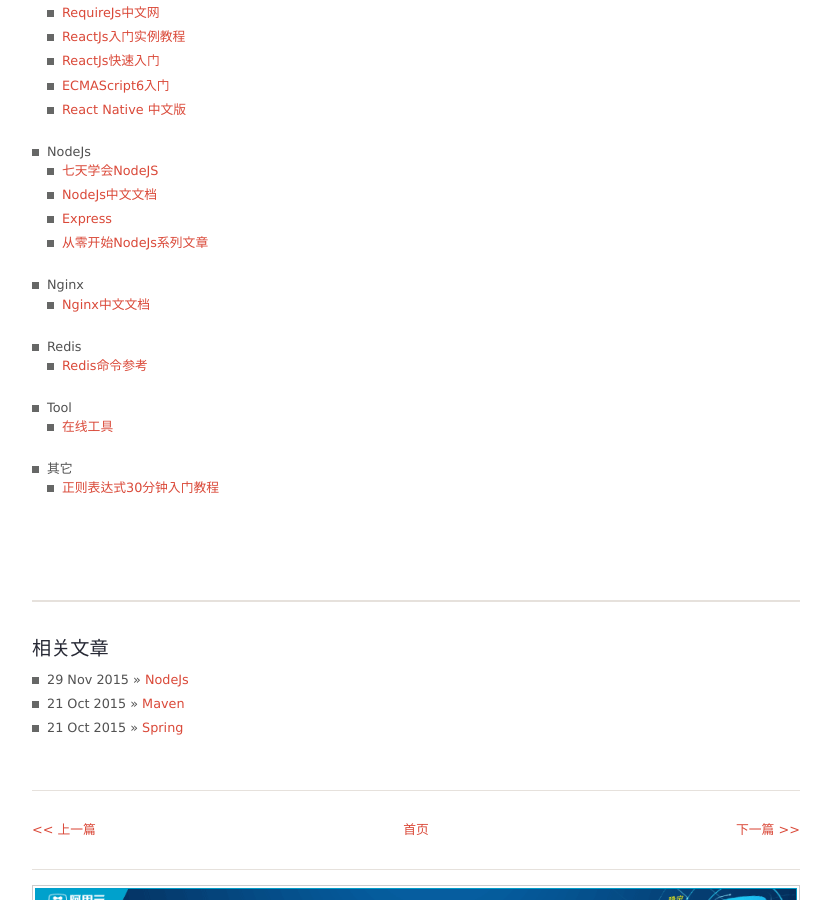
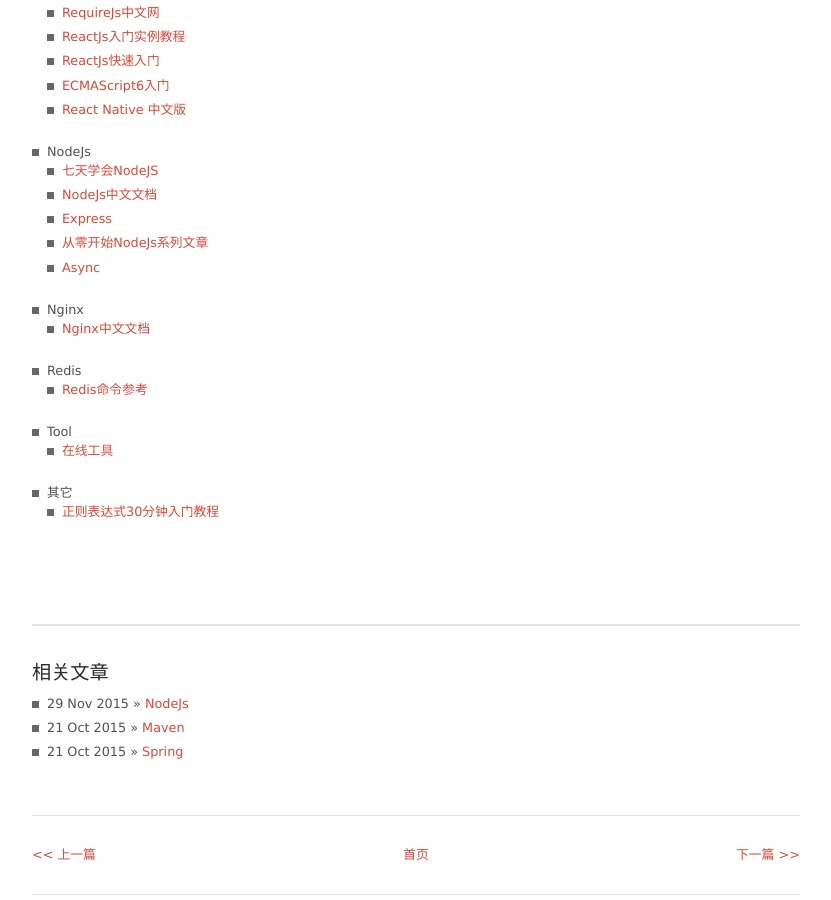
Before and after one commit to junhc/junhc.github.io, a Jekyll site: the page built from _posts/2015-08-18-bookmark.md, in a window 1280 px wide and 900 px high, scrolled down 483 px. Shown: the whole window, without its empty margins (224-1055 px from the left). Built offline with Jekyll 4.4.1, drawn with Linux system fonts in a browser that asks for light colours; Markdown is read by kramdown in place of the engine named in the settings; comment, search, counter and statistics services are not loaded.

Commit message:
Update 2015-08-18-bookmark.md

```diff
--- a/_posts/2015-08-18-bookmark.md
+++ b/_posts/2015-08-18-bookmark.md
@@ -24,6 +24,7 @@
   * [NodeJs中文文档](http://nodeapi.ucdok.com/)
   * [Express](http://www.expressjs.com.cn/)
   * [从零开始NodeJs系列文章](http://blog.fens.me/)
+  * [Async](http://my.oschina.net/code33/blog/357012)
 * Nginx
   * [Nginx中文文档](http://www.nginx.cn/doc/index.html)
 * Redis
```
